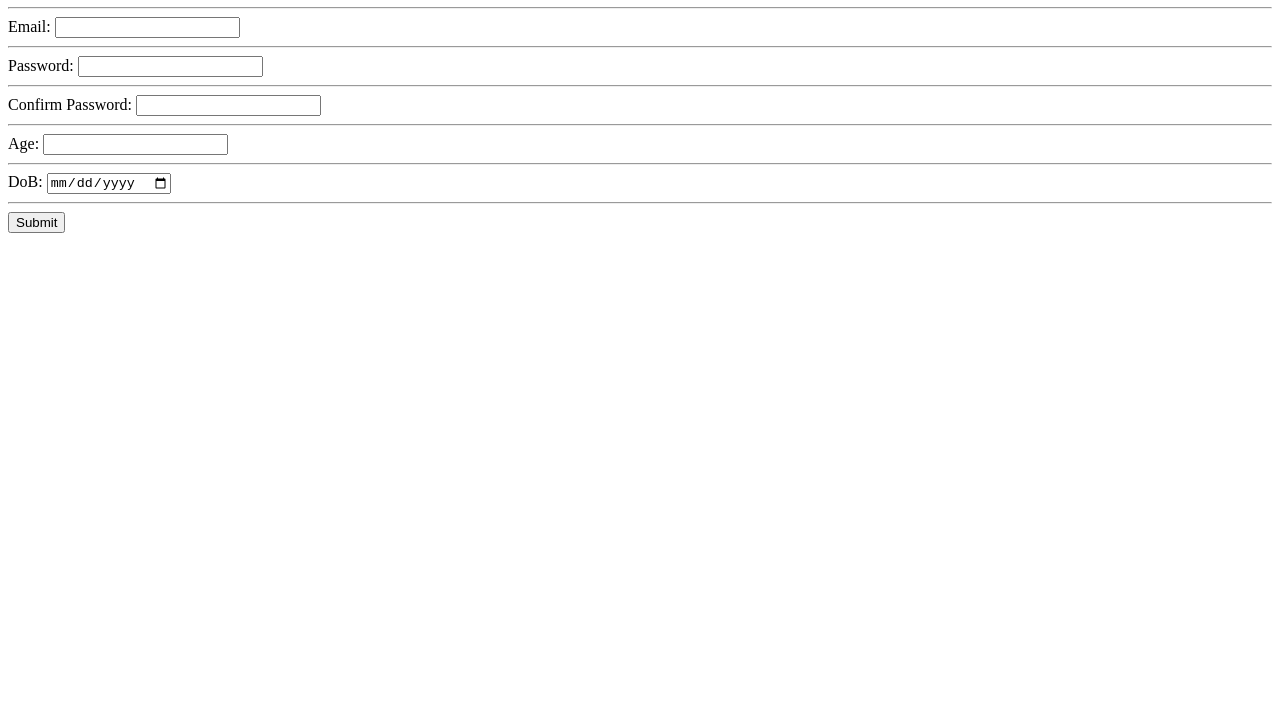
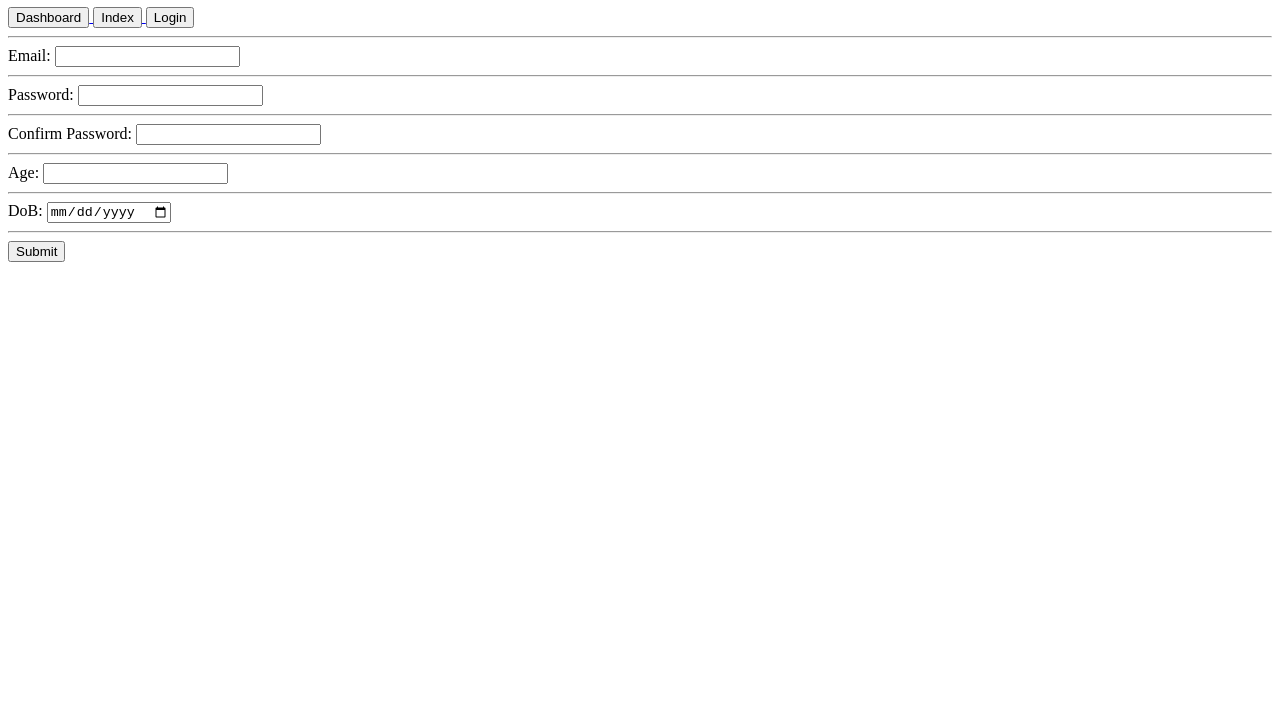
Before and after one commit to Jpatters1000/Multi-Page-Website, a plain HTML site: page login.html in a window 1280 px wide. Shown: the part 73-800 px from the top of the page. Drawn offline with Linux system fonts and the light colour scheme.

Commit message:
Added Buttons to Login

```diff
--- a/login.html
+++ b/login.html
@@ -8,6 +8,15 @@
   </head>
   <body>
     <h1>Login</h1>
+    <a href="/dashboard.html">
+        <button>Dashboard</button>
+    </a>
+    <a href="/index.html">
+        <button>Index</button>
+    </a>
+    <a href="/login.html">
+        <button>Login</button>
+    </a>
     <form>
       <hr />
       <div>
```
